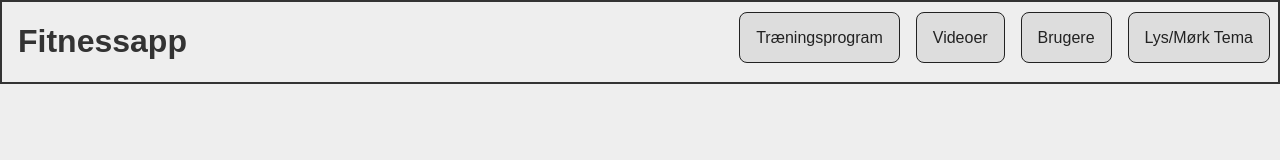
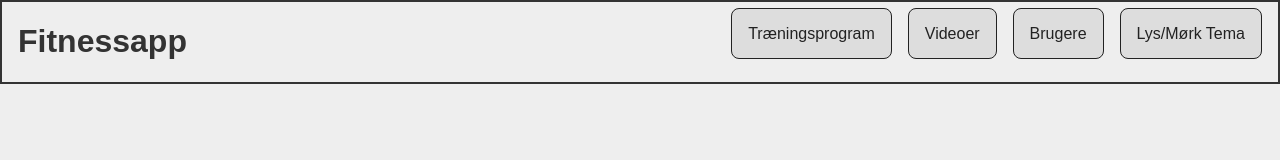
Before and after one commit to oska1204/Fitnessapp, a plain HTML site: page index.html in a window 1280 px wide. Drawn offline with Linux system fonts and the light colour scheme.

Commit message:
Refined styling.

```diff
--- a/style.css
+++ b/style.css
@@ -30,10 +30,10 @@ header {
     justify-content: space-between;
     align-items: center;
     border: 2px solid;
+    padding-left: 1rem;
 }
 
 header h1 {
-    margin-left: 1rem;
     word-break: break-word;
 }
 
@@ -48,17 +48,17 @@ nav ul {
     list-style: none;
     align-items: center;
     padding: 0;
-    margin: 0 .5rem .5rem 0;
+    margin: 0;
 }
 
 nav li {
     padding: 1rem 0;
-    margin: 0.5rem 0;
+    margin: 0 0 1rem 0;
 }
 
 nav a {
     padding: 1rem;
-    margin: 0 0 0 1rem;
+    margin: 0 1rem 0 0;
     border: 1px solid;
     border-radius: .5rem;
     text-decoration: none;
```
